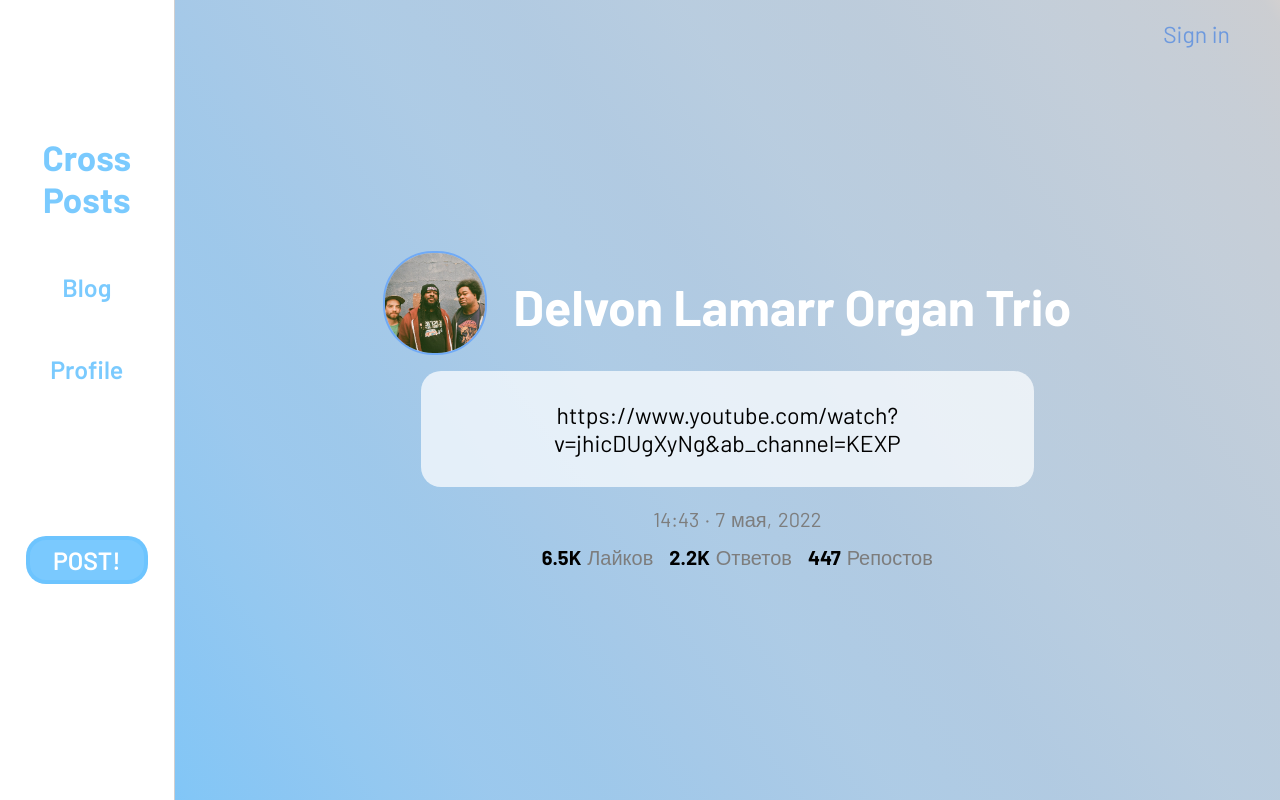
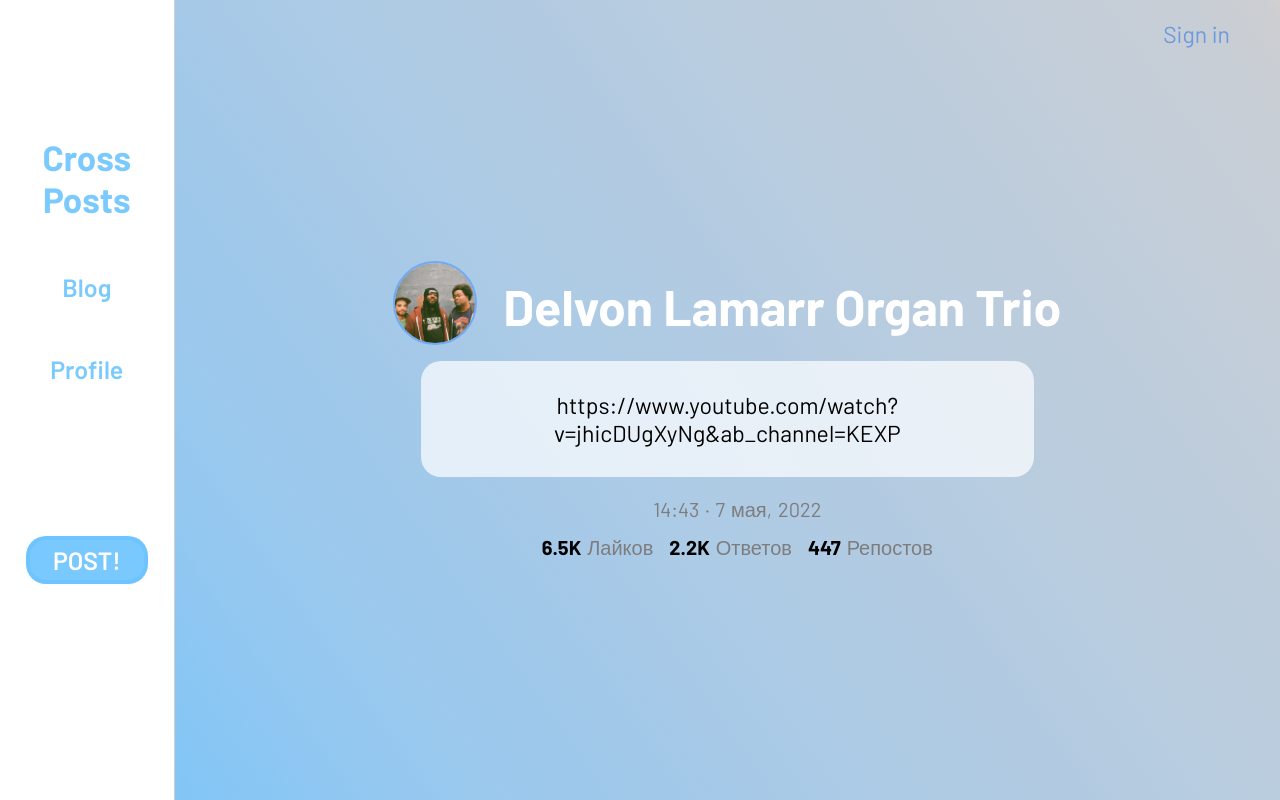
Before and after one commit to bboddyya/CrossPosts_sandbox, a React (Create React App) app: page /tasks/1234123 in a window 1280 px wide. Built offline with nearby package versions, Linux system fonts and the light colour scheme.

Commit message:
Добавление имени по нажатию на энетер

```diff
--- a/src/Login/Login.css
+++ b/src/Login/Login.css
@@ -4,7 +4,7 @@
   right: 50px;
   font-size: 20px;
   transition: all 0.1s ease-in-out;
-  z-index: 0;
+  z-index: 10;
 }
 
 .loginWrapper {
@@ -18,8 +18,9 @@
 }
 
 .nameWrapper {
-  width: 35px;
-  height: 35px;
+  width: 30px;
+  height: 30px;
+  padding: 8px;
   display: flex;
   align-items: center;
   justify-content: center;
@@ -28,7 +29,6 @@
   color: white;
   background-color: rgb(114, 157, 226);
   /* padding: 5px 10px; */
-
   transition: all 0.1s ease-in-out;
 }
 
--- a/src/Pages/Profile/Profile.js
+++ b/src/Pages/Profile/Profile.js
@@ -5,8 +5,12 @@
 function Profile() {
   const { name, setName, setLogin } = useContext(Context);
 
-  console.log(typeof name);
   const loginName = () => setLogin(true);
+  const handleKeyPress = (e) => {
+    if (e.key === "Enter") {
+      loginName();
+    }
+  };
   return (
     <div className="profileWrapper">
       <div className="avatar">
@@ -21,6 +25,7 @@
             setLogin(false);
             setName(e.target.value);
           }}
+          onKeyPress={handleKeyPress}
         />
         <div className="check">
           <span className="lnr lnr-checkmark-circle" onClick={loginName} />
--- a/src/Pages/SinglePost/SinglePost.css
+++ b/src/Pages/SinglePost/SinglePost.css
@@ -17,8 +17,8 @@
 }
 
 .singlePostPhoto {
-  width: 100px;
-  height: 100px;
+  width: 80px;
+  height: 80px;
   margin-right: 30px;
   margin-bottom: 10px;
 }
@@ -33,6 +33,7 @@
   display: inline-block;
   background-color: rgba(252, 254, 255, 0.728);
   max-width: 50%;
+  min-width: 25%;
   font-size: 23px;
   border-radius: 20px;
   margin-top: 10px;
```
